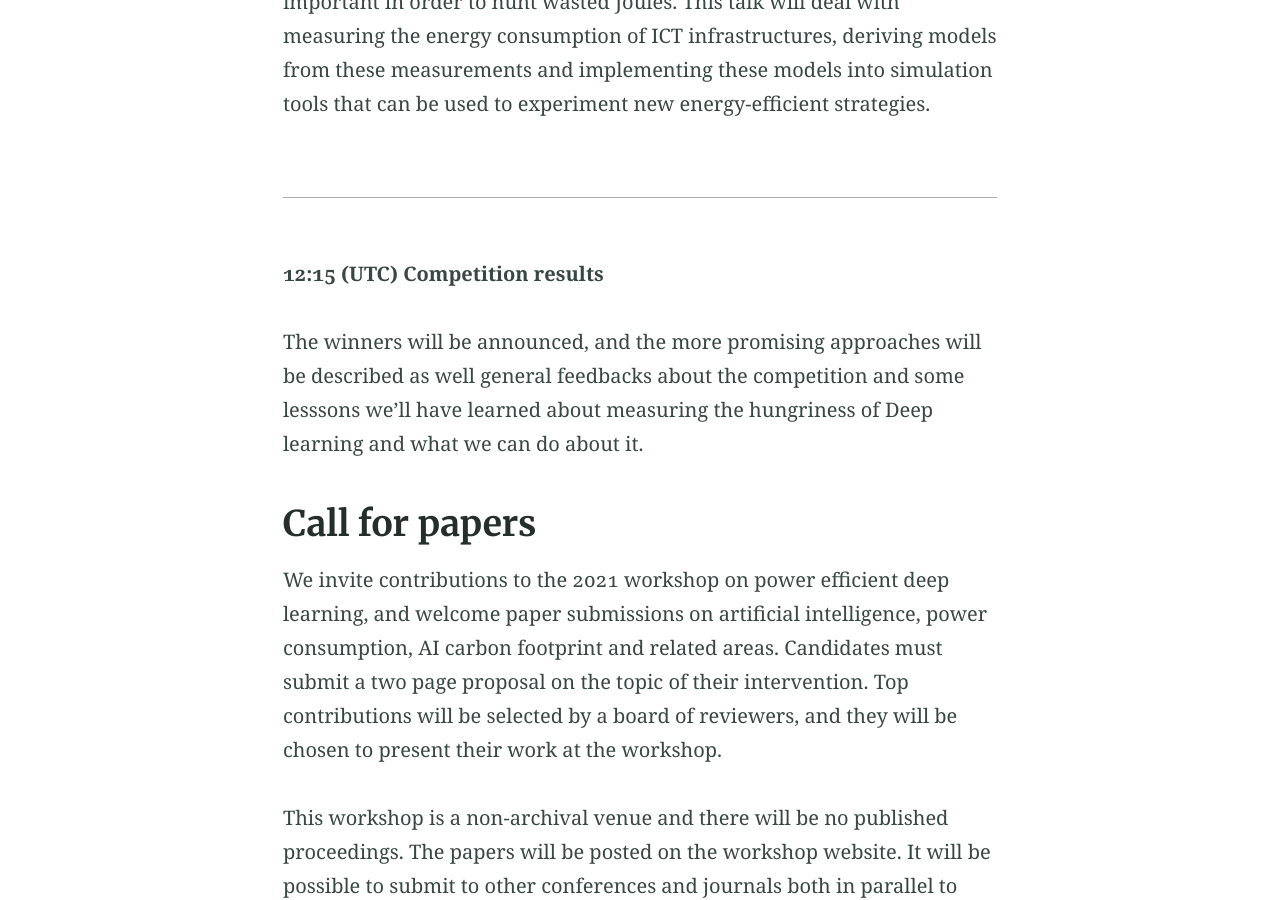
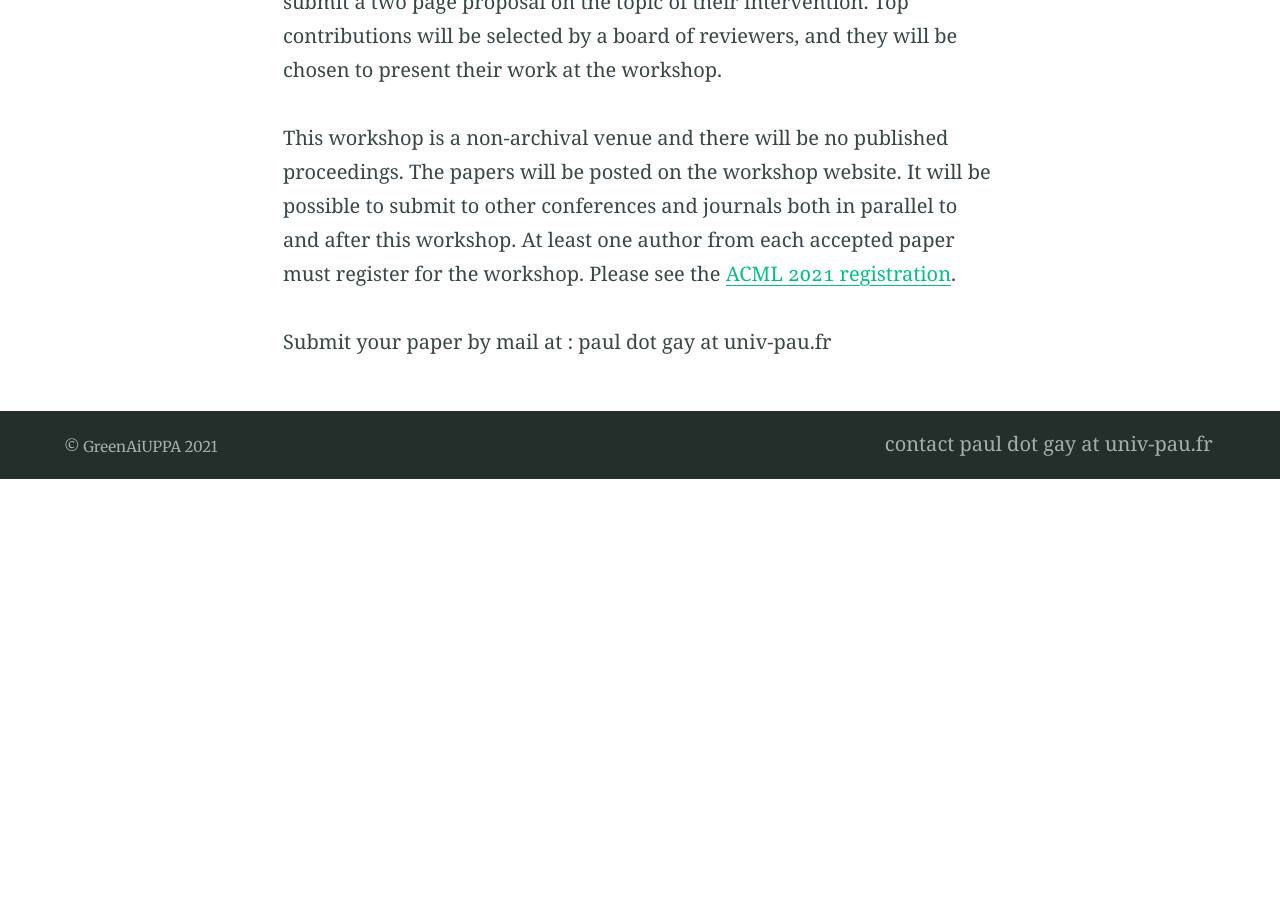
Before and after one commit to GreenAI-Uppa/GreenAI-Uppa.github.io, a Jekyll site: the page built from power_efficient_deep_learning.md, in a window 1280 px wide and 900 px high, scrolled down 6508 px. Built offline with Jekyll 4.4.1, drawn with Linux system fonts in a browser that asks for light colours; after the commit the page ends 6987 px from its top, so only the background shows below that; some of the changed text lies outside the part shown.

Commit message:
removing competition

```diff
--- a/power_efficient_deep_learning.md
+++ b/power_efficient_deep_learning.md
@@ -12,7 +12,6 @@
 
 In this workshop, we expect to address these issues, based on both a theoretical and practical deep learning analysis of standard pipeline and new paradigms. The main theoretical discussions lie on how mathematical statistics or recent mathematical models can be applied to learn lighter architectures in order to reduce training and inference. We also propose to use recent softwares like RAPL and nvidia-smi in a dedicated tutorial and competition where the energy consumed by deep learning algorithms will be measured and reduced.
 
-Join us to discover how energy hungry your deep learning is, and go to [the competition](/acml_competition) to improve it.
 
 ## Program
 
@@ -66,11 +65,6 @@
 
 
 ---
-**9:00** Contributions
-
-To be announced on the November, 12th 2021.
-
----
 
 
 **10:30 (UTC)** Paul Gay (UPPA)
@@ -90,13 +84,6 @@
 
 **Abstract** ICT distributed systems are increasingly spanning worldwide, with digital services hosted all around the globe and often belonging to complex systems, utilizing many other services and hardware resources themselves. Along with this increase comes an alarming growth of ICT devices and their related energy consumption. Despite the distributed systems' complexity, understanding how they consume energy is important in order to hunt wasted Joules. This talk will deal with measuring the energy consumption of ICT infrastructures, deriving models from these measurements and implementing these models into simulation tools that can be used to experiment new energy-efficient strategies.
 
----
-**12:15 (UTC)**
-**Competition results**
-
-The winners will be announced, and the more promising approaches will be described as well general feedbacks about the competition and some lesssons we'll have learned about measuring the hungriness of Deep learning and what we can do about it.
-
-
 ## Call for papers
 
 We invite contributions to the 2021 workshop on power efficient deep learning, and welcome paper submissions on artificial intelligence, power consumption, AI carbon footprint and related areas.
@@ -105,10 +92,3 @@
 This workshop is a non-archival venue and there will be no published proceedings. The papers will be posted on the workshop website. It will be possible to submit to other conferences and journals both in parallel to and after this workshop. At least one author from each accepted paper must register for the workshop. Please see the [ACML 2021 registration](http://www.acml-conf.org/2021/participants/registration/).
 
 Submit your paper by mail at : paul dot gay at univ-pau.fr
-
-Important dates (UTC):
-
-- 05/11/2021 Submission deadline for paper contributions
-- 08/11/2021 Submission deadline for the [competition](/acml_competition)
-- 12/11/2021 End of reviewing period and final decisions
-- 17/11/2021 Workshop date
```
